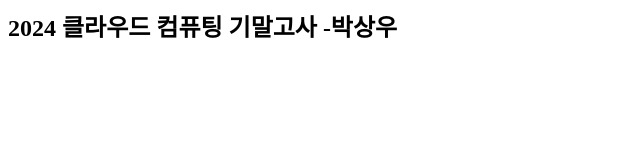
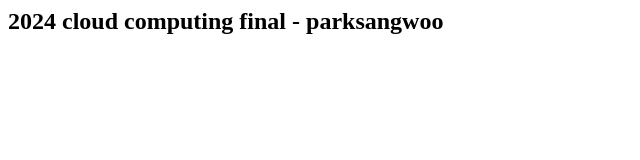
Before and after one commit to sangwoo4/static-web-app, a website: page src/index.html in a window 1280 px wide. Shown: the whole page, without its empty margins (0-640 px from the left). Drawn offline with Linux system fonts and the light colour scheme.

Commit message:
update app.js

```diff
--- a/src/index.html
+++ b/src/index.html
@@ -1 +1 @@
-<h2>2024 클라우드 컴퓨팅 기말고사 -박상우<h2>
+<h2>2024 cloud computing final - parksangwoo<h2>
```
